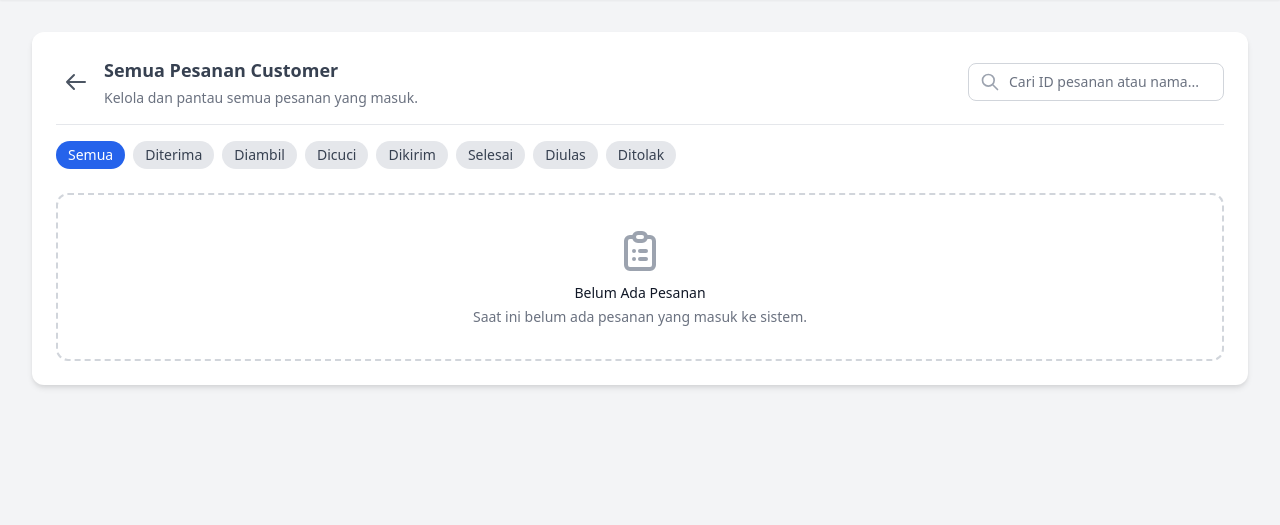
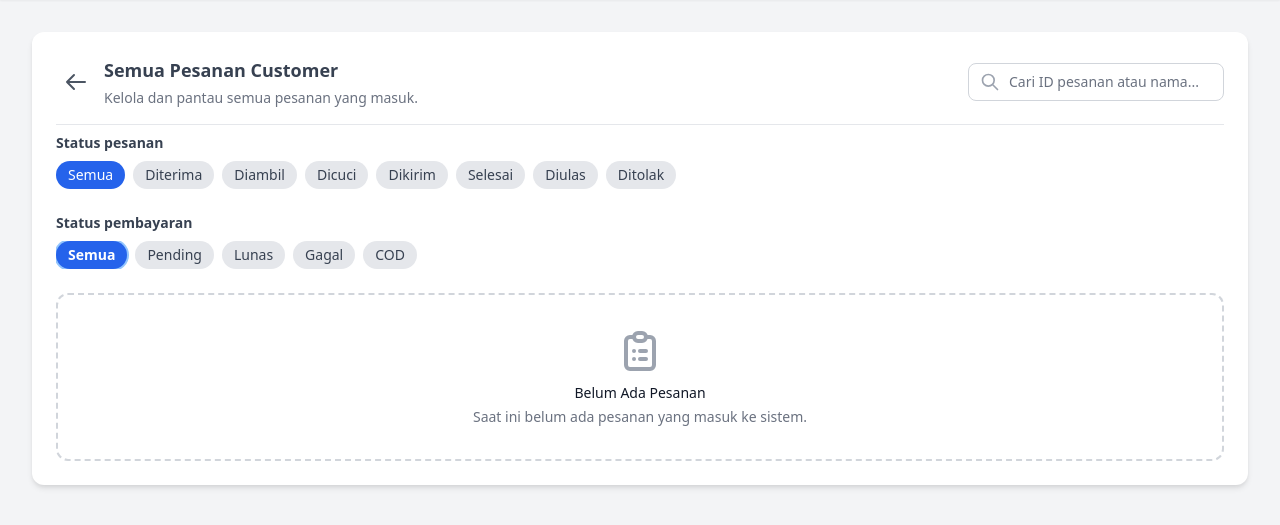
Before and after one commit to renaldoaluska/pppl-dywash, a CodeIgniter 4 app: the page made by app/Views/admin/list_orders.php in a window 1280 px wide. Shown: the part 64-589 px from the top of the page. Run offline with PHP 8.4 and a stand-in for CodeIgniter, Linux system fonts and the light colour scheme; the template is opened without the code that fills it, so the values that code supplies are empty; some libraries are stand-ins or nearby versions.

Commit message:
filter  status di admin

```diff
--- a/app/Views/admin/list_orders.php
+++ b/app/Views/admin/list_orders.php
@@ -37,8 +37,13 @@ if (request()->getGet('from') == 'verif') {
         </div>
     </div>
 
+
+<!-- Label Status Pembayaran -->
+<p class="mt-2 mb-2 text-sm font-semibold text-gray-700">Status pesanan</p>
+
     <!-- Filter Status -->
-<div id="filterContainer" class="mt-4 overflow-x-auto">
+<div id="filterContainer" class="overflow-x-auto">
+
   <div class="flex space-x-2 w-max">
     <a href="/admin/orders" class="whitespace-nowrap px-3 py-1 rounded-full text-sm <?= (!$status) ? 'bg-blue-600 text-white active' : 'bg-gray-200 text-gray-700' ?>">Semua</a>
     <a href="/admin/orders?status=diterima" class="whitespace-nowrap px-3 py-1 rounded-full text-sm <?= ($status=='diterima') ? 'bg-blue-600 text-white active' : 'bg-gray-200 text-gray-700' ?>">Diterima</a>
@@ -51,13 +56,43 @@ if (request()->getGet('from') == 'verif') {
   </div>
 </div>
 
+<!-- Label Status Pembayaran -->
+<p class="mt-6 mb-2 text-sm font-semibold text-gray-700">Status pembayaran</p>
+
+<!-- Filter Status Pembayaran -->
+<div id="payFilterContainer" class="overflow-x-auto">
+  <div class="flex space-x-2 w-max">
+    <a href="/admin/orders" class="whitespace-nowrap px-3 py-1 rounded-full text-sm <?= (!$pay_status) ? 'bg-blue-600 text-white font-semibold ring-2 ring-blue-300 active' : 'bg-gray-200 text-gray-700' ?>">Semua</a>
+    <a href="/admin/orders?pay_status=pending" class="whitespace-nowrap px-3 py-1 rounded-full text-sm <?= ($pay_status=='pending') ? 'bg-blue-600 text-white active' : 'bg-gray-200 text-gray-700' ?>">Pending</a>
+    <a href="/admin/orders?pay_status=lunas" class="whitespace-nowrap px-3 py-1 rounded-full text-sm <?= ($pay_status=='lunas') ? 'bg-blue-600 text-white active' : 'bg-gray-200 text-gray-700' ?>">Lunas</a>
+    <a href="/admin/orders?pay_status=gagal" class="whitespace-nowrap px-3 py-1 rounded-full text-sm <?= ($pay_status=='gagal') ? 'bg-blue-600 text-white active' : 'bg-gray-200 text-gray-700' ?>">Gagal</a>
+    <a href="/admin/orders?pay_status=cod" class="whitespace-nowrap px-3 py-1 rounded-full text-sm <?= ($pay_status=='cod') ? 'bg-blue-600 text-white active' : 'bg-gray-200 text-gray-700' ?>">COD</a>
+  </div>
+</div>
+
+
     <!-- Daftar Kartu Pesanan -->
     <div class="mt-6 space-y-4">
         <?php if (!empty($orders)): ?>
             <?php foreach ($orders as $order): ?>
-                <!-- Kartu Individual untuk Setiap Pesanan -->
     <div class="bg-white border border-gray-200 rounded-xl transition-all duration-300 hover:shadow-lg hover:border-blue-400">
         <div class="p-4">
+            <!-- Status Pembayaran -->
+            <div class="mb-2 border-b pb-2">
+                <?php if ($order['payment_status'] == 'pending'): ?>
+                    <p class="text-yellow-600 text-sm font-medium">Pembayaran sedang diperiksa</p>
+                <?php elseif ($order['payment_status'] == 'lunas'): ?>
+                    <p class="text-green-600 text-sm font-medium">Pembayaran lunas</p>
+                <?php elseif ($order['payment_status'] == 'gagal'): ?>
+                    <p class="text-red-600 text-sm font-medium">Pembayaran gagal/refund</p>
+                <?php elseif ($order['payment_status'] == 'cod'): ?>
+                    <p class="text-blue-600 text-sm font-medium">Pembayaran COD</p>
+                <?php else: ?>
+                    <p class="text-gray-500 text-sm font-medium">Belum konfirmasi</p>
+                <?php endif; ?>
+            </div>
+
+            <!-- Header Pesanan -->
             <div class="flex items-start justify-between">
                 <div>
                     <p class="text-xs text-gray-500">ID #<?= esc($order['order_id']) ?></p>
@@ -93,13 +128,14 @@ if (request()->getGet('from') == 'verif') {
                 </div>
             </div>
         </div>
+
         <!-- Tombol Aksi -->
         <div class="bg-gray-50 px-4 py-2 rounded-b-xl flex justify-end">
-                        <!-- PERUBAHAN: Link sekarang mengarah ke detail pesanan admin -->
-                        <a href="/admin/orders/detail/<?= $order['order_id'] ?><?php if (request()->getGet('from') == 'verif') {echo '?from=verif';}?>" class="text-sm font-medium text-blue-600 hover:underline">Lihat Detail Pesanan</a>
+            <a href="/admin/orders/detail/<?= $order['order_id'] ?><?= request()->getGet('from') == 'verif' ? '?from=verif' : '' ?>" class="text-sm font-medium text-blue-600 hover:underline">Lihat Detail Pesanan</a>
         </div>
     </div>
 <?php endforeach; ?>
+
         <?php else: ?>
             <div class="text-center border-2 border-dashed border-gray-300 p-8 rounded-xl">
                  <svg class="mx-auto h-12 w-12 text-gray-400" fill="none" stroke="currentColor" viewBox="0 0 24 24"><path stroke-linecap="round" stroke-linejoin="round" stroke-width="2" d="M9 5H7a2 2 0 00-2 2v12a2 2 0 002 2h10a2 2 0 002-2V7a2 2 0 00-2-2h-2M9 5a2 2 0 002 2h2a2 2 0 002-2M9 5a2 2 0 012-2h2a2 2 0 012 2m-3 7h3m-3 4h3m-6-4h.01M9 16h.01"></path></svg>
@@ -119,5 +155,14 @@ document.addEventListener("DOMContentLoaded", function(){
     }
 });
 </script>
+<script>
+document.addEventListener("DOMContentLoaded", function(){
+    const payContainer = document.getElementById("payFilterContainer");
+    const activePay = payContainer.querySelector(".active");
+    if(activePay){
+        payContainer.scrollLeft = activePay.offsetLeft - 40;
+    }
+});
+</script>
 
 <?= $this->endSection() ?>
--- a/app/Views/dashboard/admin.php
+++ b/app/Views/dashboard/admin.php
@@ -120,7 +120,7 @@ Dashboard
             $count_var = $status . '_payments_count';
             $count = $$count_var ?? 0;
         ?>
-       <a href="/admin/orders?status=<?= $status ?>" class="flex justify-between items-center py-2 border-t border-b border-gray-200 hover:bg-gray-50">
+       <a href="/admin/orders?pay_status=<?= $status ?>" class="flex justify-between items-center py-2 border-t border-b border-gray-200 hover:bg-gray-50">
     <div class="flex items-center">
                 <span class="text-md font-bold text-gray-700 w-6"><?= $count ?></span>
                 <span class="ml-4 text-gray-600 capitalize"><?= $status ?></span>
```
Also changed, not shown: app/Controllers/AdminController.php (+29 -20 lines). Lines whose indentation alone changed are shown as unchanged.
